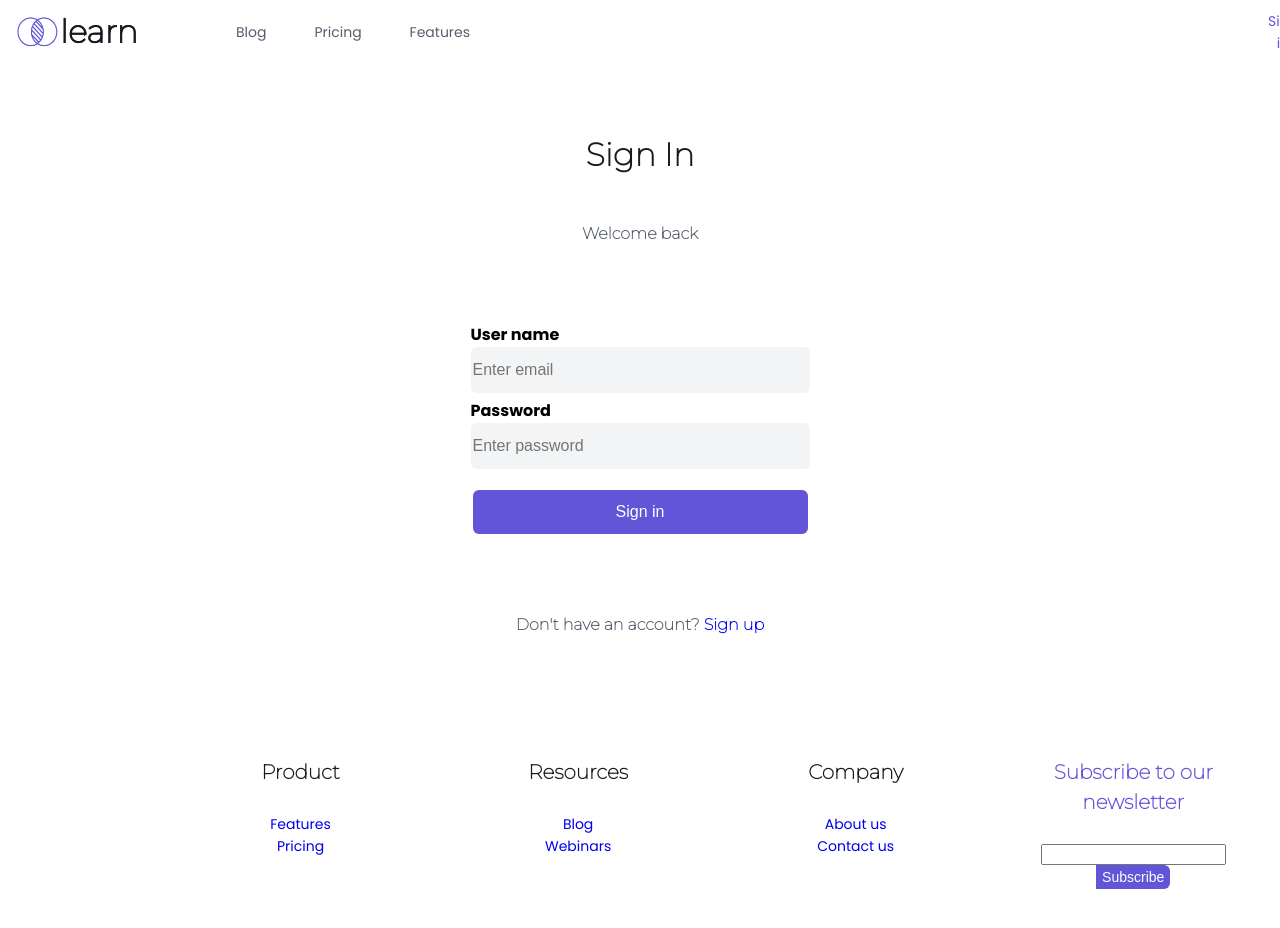
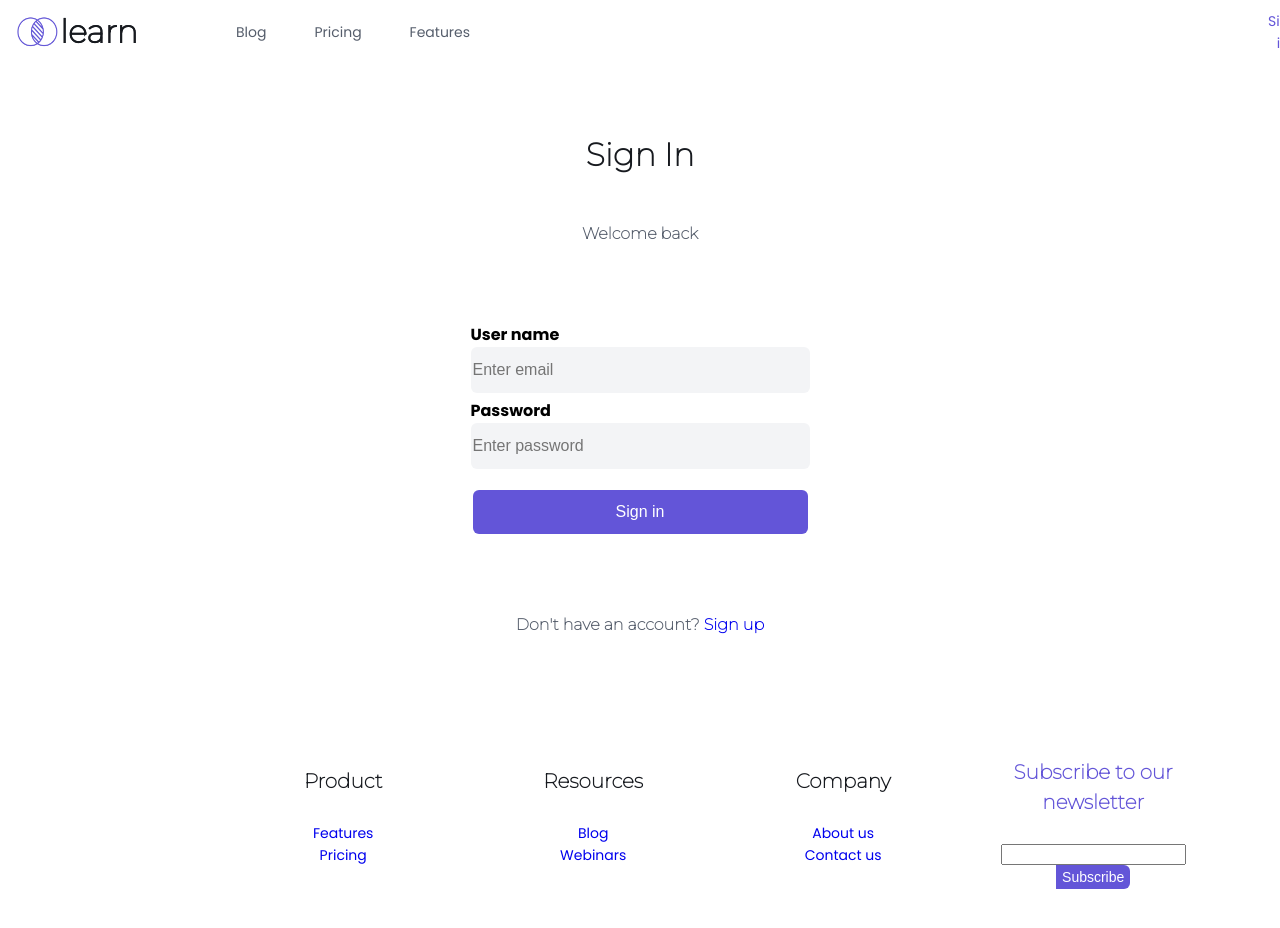
Before and after one commit to JesusQuinones17/learn-app, a React (Vite) app: page /login in a window 1280 px wide. Shown: the top 928 px of the page. Built offline with nearby package versions, Linux system fonts and the light colour scheme.

Commit message:
Footer improved

```diff
--- a/src/components/Footer.jsx
+++ b/src/components/Footer.jsx
@@ -10,7 +10,7 @@ function Footer() {
     <footer className="footer">
       <div className="footer-container">
         <div className="footer-container-col">
-          <Logo></Logo>
+          <Logo />
         </div>
         <div className="footer-container-col">
           <h4>Product</h4>
--- a/src/styles/Footer.scss
+++ b/src/styles/Footer.scss
@@ -14,6 +14,8 @@
 	display: flex;
 	flex-direction: row;
 	flex-wrap: nowrap;
+	align-items: center;
+	justify-content: center;
 }
 
 ul {
@@ -22,7 +24,7 @@ ul {
 }
 
 .footer-container-col {
-    width: 20%;
+    width: 220px;
     padding: 50px 15px;
     font-size: 14px;
     font-weight: 400;
@@ -36,6 +38,7 @@ a {
 
 .footer-container-col:first-child {
 	width: 10%;
+
 }
 
 .footer-container-col h4 {
```
